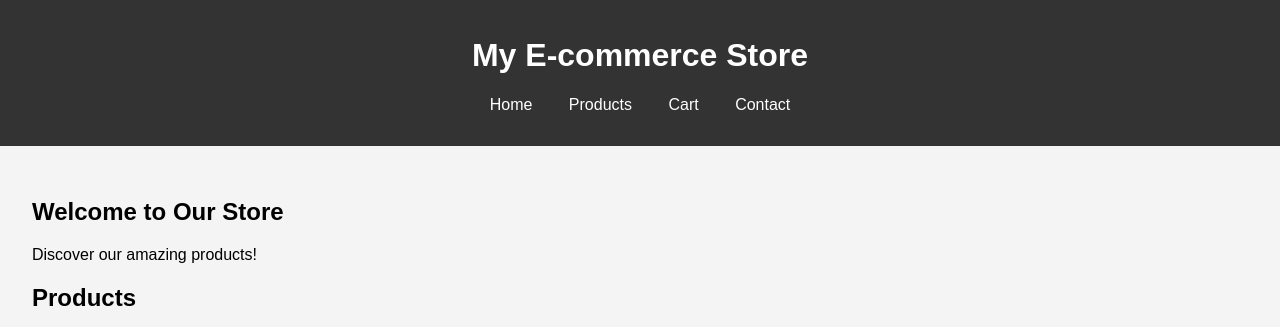
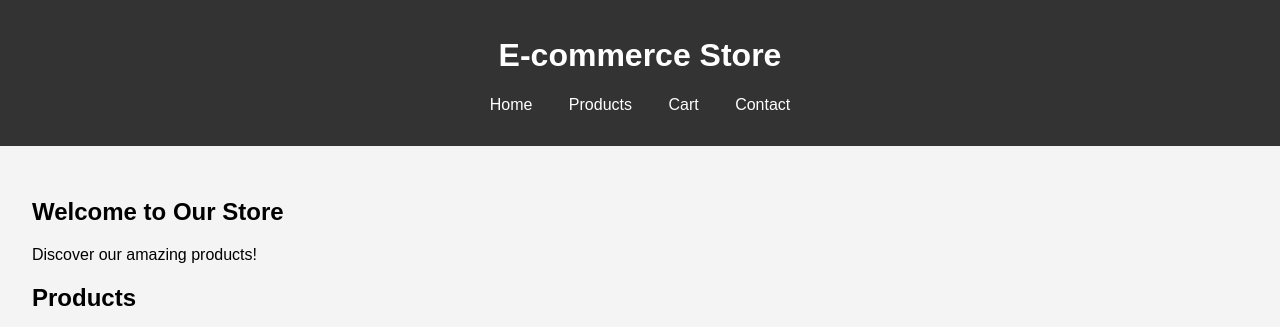
Before and after one commit to Derickkiprop/Derickkiprop.E-commerce.github.io, a plain HTML site: page index.html in a window 1280 px wide. Shown: the top 327 px of the page. Drawn offline with Linux system fonts and the light colour scheme.

Commit message:
Updated thge index.html and This is my first E-commerce website

```diff
--- a/index.html
+++ b/index.html
@@ -8,7 +8,7 @@
 </head>
 <body>
     <header>
-        <h1>My E-commerce Store</h1>
+        <h1> E-commerce Store</h1>
         <nav>
             <ul>
                 <li><a href="#home">Home</a></li>
```
